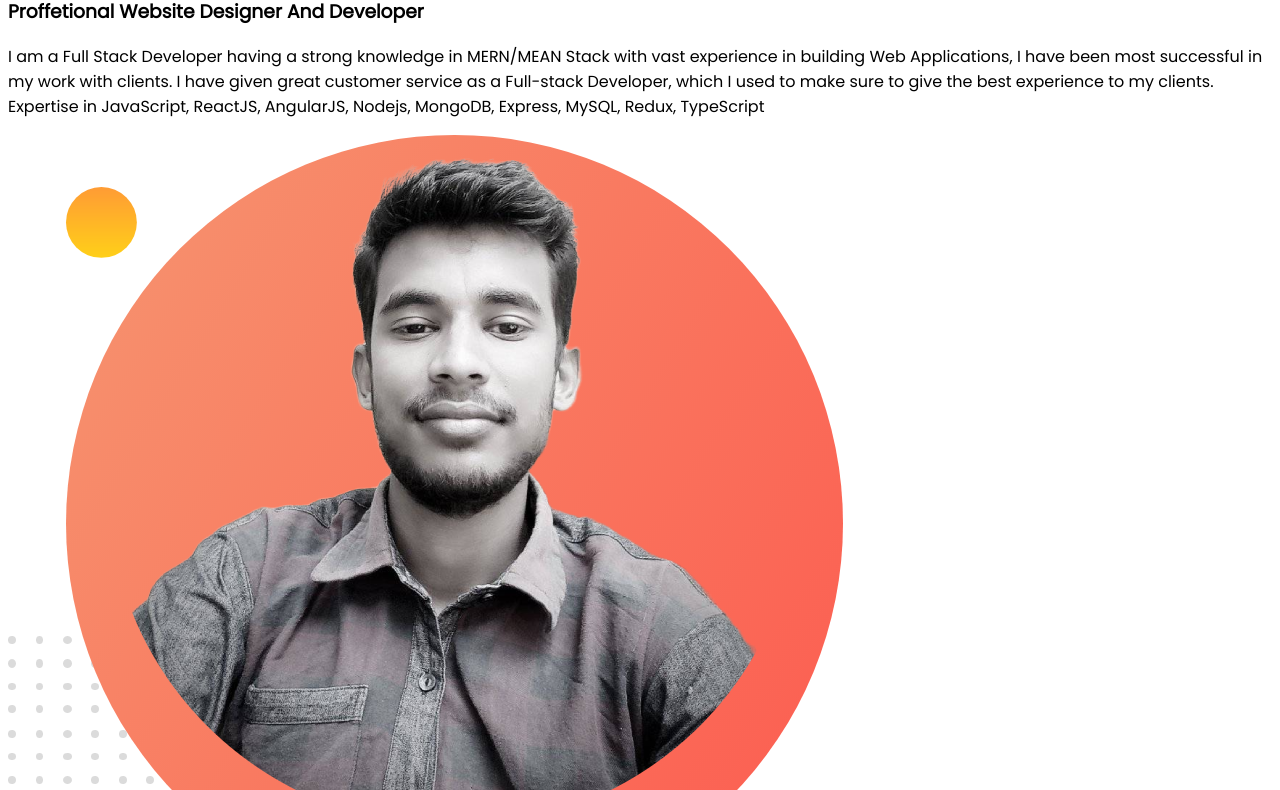
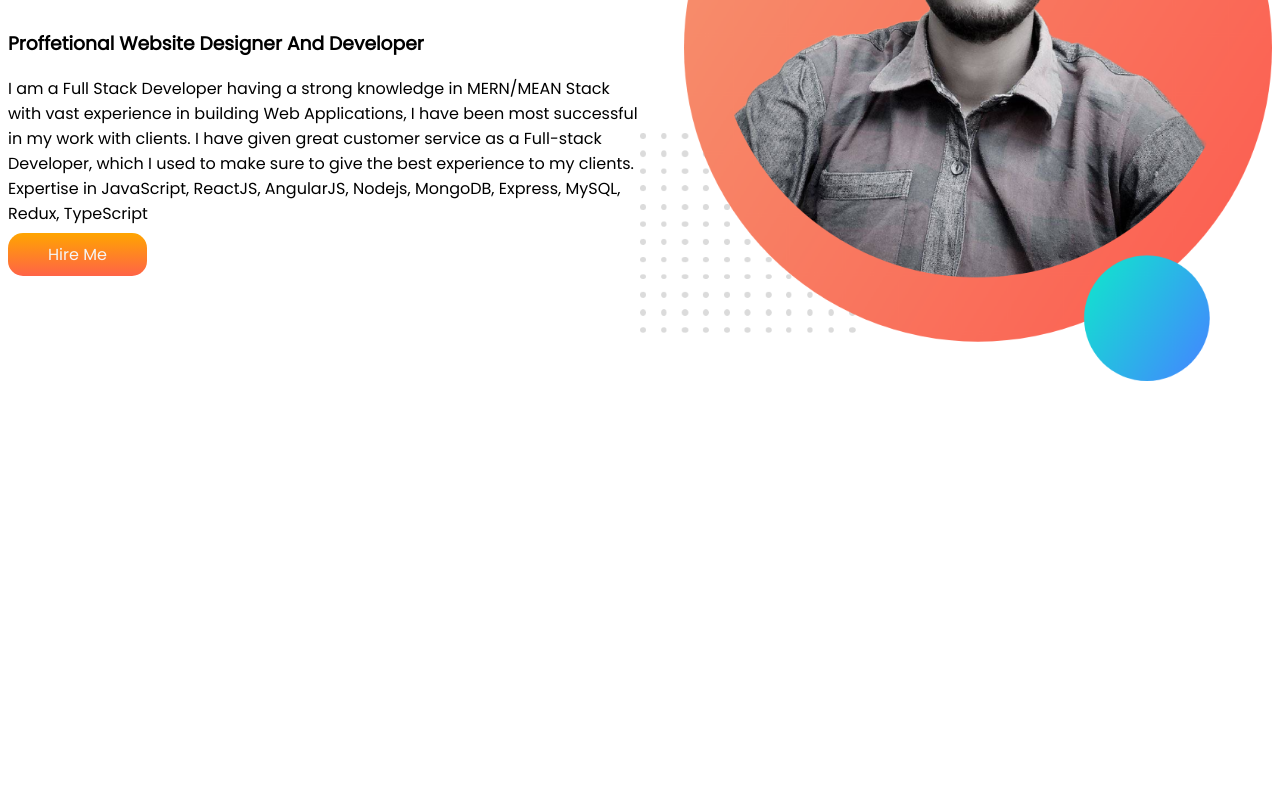
Before and after one commit to md-waskruany/developer-protfolio, a plain HTML site: page index.html in a window 1280 px wide. Shown: the part 254-1044 px from the top of the page. After the commit the page ends 800 px from the top, so only its background shows below. Drawn offline with Linux system fonts and the light colour scheme.

Commit message:
4-5 Put container, side by side, image size, Link button style

```diff
--- a/css/style.css
+++ b/css/style.css
@@ -1,9 +1,31 @@
-body{
+body {
     font-family: 'Poppins', sans-serif;
 }
-h1{
+
+h1 {
     font-size: 50px;
 }
-.orange-color{
+
+.orange-color {
     color: orange;
 }
+
+section {
+    display: flex;
+}
+
+.half-width {
+    width: 50%;
+}
+
+.half-width img {
+    width: 100%;
+}
+
+.link-button {
+    padding: 10px 40px;
+    text-decoration: none;
+    border-radius: 15px;
+    background-image: linear-gradient(orange, tomato);
+    color: whitesmoke;
+}
--- a/index.html
+++ b/index.html
@@ -1,5 +1,6 @@
 <!DOCTYPE html>
 <html lang="en">
+
 <head>
     <meta charset="UTF-8">
     <meta http-equiv="X-UA-Compatible" content="IE=edge">
@@ -10,12 +11,25 @@
     <link href="https://fonts.googleapis.com/css2?family=Poppins&display=swap" rel="stylesheet">
     <link rel="stylesheet" href="css/style.css">
 </head>
+
 <body>
-    <h1>Welcome To </h1>
-    <h1><span class="orange-color">Waskruany</span> Website</h1>
-    <h3>Proffetional Website Designer And Developer</h3>
-    <p>I am a Full Stack Developer having a strong knowledge in MERN/MEAN Stack with vast experience in building Web Applications,
-        I have been most successful in my work with clients. I have given great customer service as a Full-stack Developer, which I used to make sure to give the best experience to my clients. Expertise in JavaScript, ReactJS, AngularJS, Nodejs, MongoDB, Express, MySQL, Redux, TypeScript</p>
-        <img src="image/ww.png" alt="">
+    <section>
+        <div class="half-width">
+            <h1>Welcome To </h1>
+            <h1><span class="orange-color">Waskruany</span> Website</h1>
+            <h3>Proffetional Website Designer And Developer</h3>
+            <p>I am a Full Stack Developer having a strong knowledge in MERN/MEAN Stack with vast experience in building
+                Web
+                Applications,
+                I have been most successful in my work with clients. I have given great customer service as a Full-stack
+                Developer, which I used to make sure to give the best experience to my clients. Expertise in JavaScript,
+                ReactJS, AngularJS, Nodejs, MongoDB, Express, MySQL, Redux, TypeScript</p>
+            <a class="link-button" href="http://www.waskruany.com" target="_blank" rel="noopener noreferrer">Hire Me</a>
+        </div>
+        <div class="half-width">
+            <img src="image/ww.png" alt="this is a image">
+        </div>
+    </section>
 </body>
+
 </html>
```
